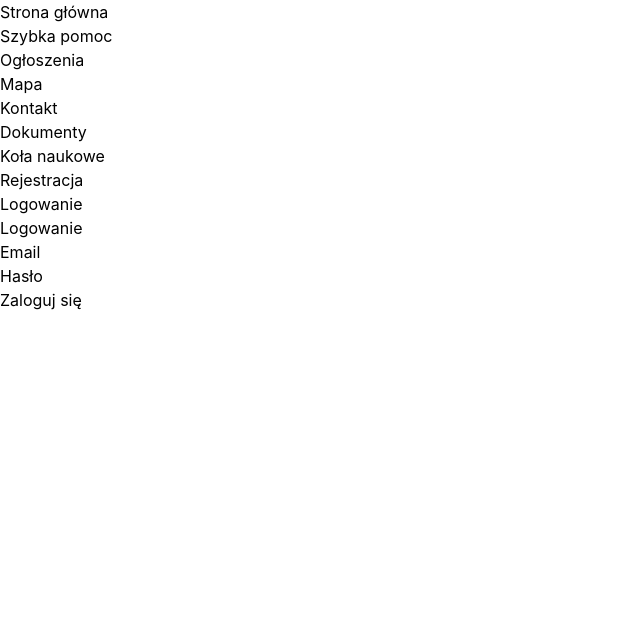
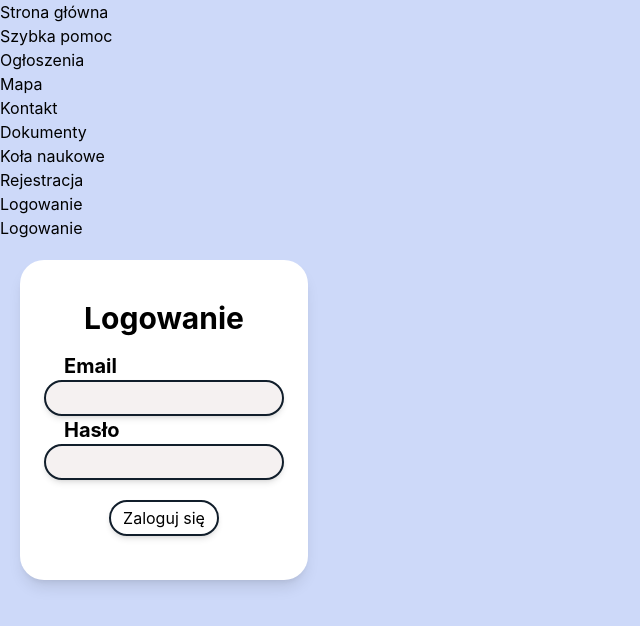
Before and after one commit to magdadobek/AIIM1Project, a React (Create React App) app in the folder aiim_project_front/: page /logowanie in a window 1280 px wide. Shown: the top 626 px of the page, without its empty margins (0-640 px from the left). Built offline with nearby package versions, Linux system fonts and the light colour scheme.

Commit message:
Dodano CSS do Loginu

```diff
--- a/aiim_project_front/src/App.js
+++ b/aiim_project_front/src/App.js
@@ -28,7 +28,7 @@ const App = () => {
   }, [])
 
   return (
-  <div className="dark" class="h-screen bg-white dark:text-white dark:bg-black">
+  <div className="dark" class="h-screen bg-light_page dark:text-white dark:bg-dark_page">
     <Router>
       <MainNavigation />
       <Routes>
--- a/aiim_project_front/src/components/auth/LoginForm.js
+++ b/aiim_project_front/src/components/auth/LoginForm.js
@@ -24,21 +24,22 @@ const LoginForm = (props) => {
 
   }
   return (
-    <>
-      <form method="post" onSubmit={handleSubmit}>
-        <p>
-          <label htmlFor="email">Email</label>
-          <input id="email" type="email" name="email" required />
+    <div class="bg-light_component dark:bg-dark_component p-6 rounded-3xl m-5 w-min shadow-lg">
+      <form method="post" class="flex flex-col justify-center items-center" onSubmit={handleSubmit}>
+      <p class="text-3xl font-bold m-4 text-center">Logowanie</p>
+        <p class="flex-col">
+          <label htmlFor="email" class="text-xl font-bold m-5">Email</label>
+          <input id="email" type="email" name="email" class="bg-light_field dark:bg-dark_field border-light_menu border-2 rounded-3xl shadow-md text-base px-2 py-1 w-60" required />
         </p>
-        <p>
-          <label htmlFor="password">Hasło</label>
-          <input id="password" type="password" name="password" required />
+        <p class="flex-col">
+          <label htmlFor="password" class="text-xl font-bold m-5">Hasło</label>
+          <input id="password" type="password" name="password" class="bg-light_field dark:bg-dark_field border-light_menu border-2 rounded-3xl shadow-md text-base px-2 py-1 w-60" required />
         </p>
-        <button>
+        <button class="hover:bg-yellow_umg border-light_menu border-2 hover:border-gold_umg hover:text-gold_umg dark:bg-dark_component p-2 rounded-3xl text-base m-5 px-3 py-1 shadow-md">
           Zaloguj się
         </button>
       </form>
-    </>
+    </div>
   )
 }
 
```
